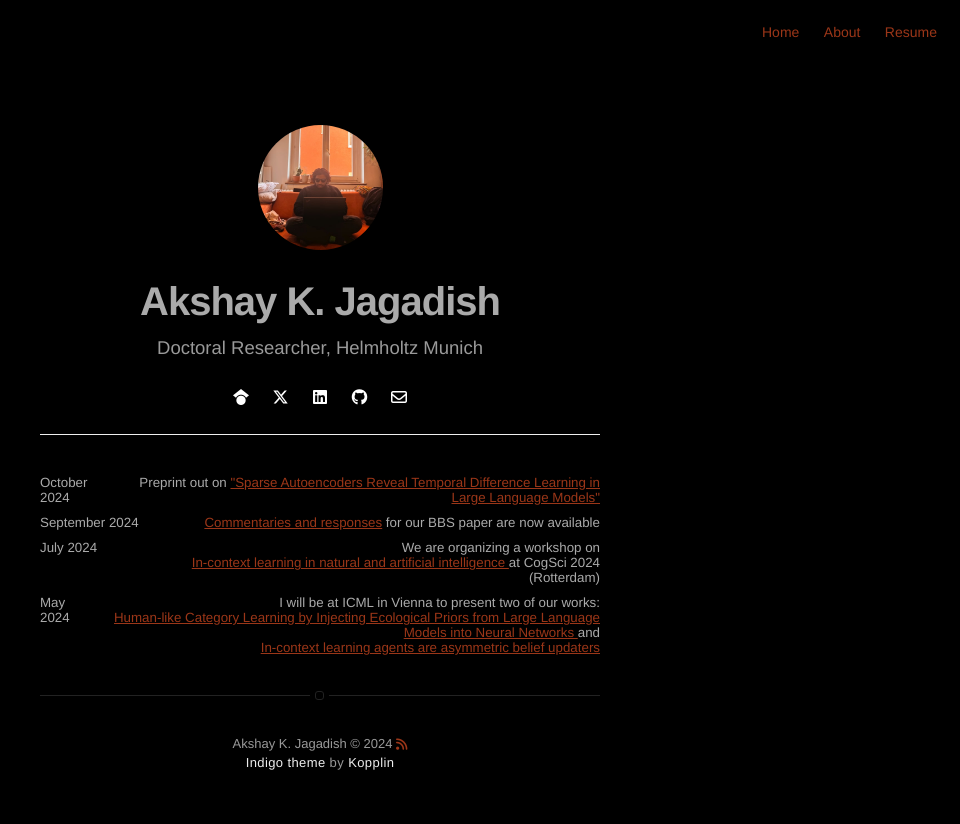
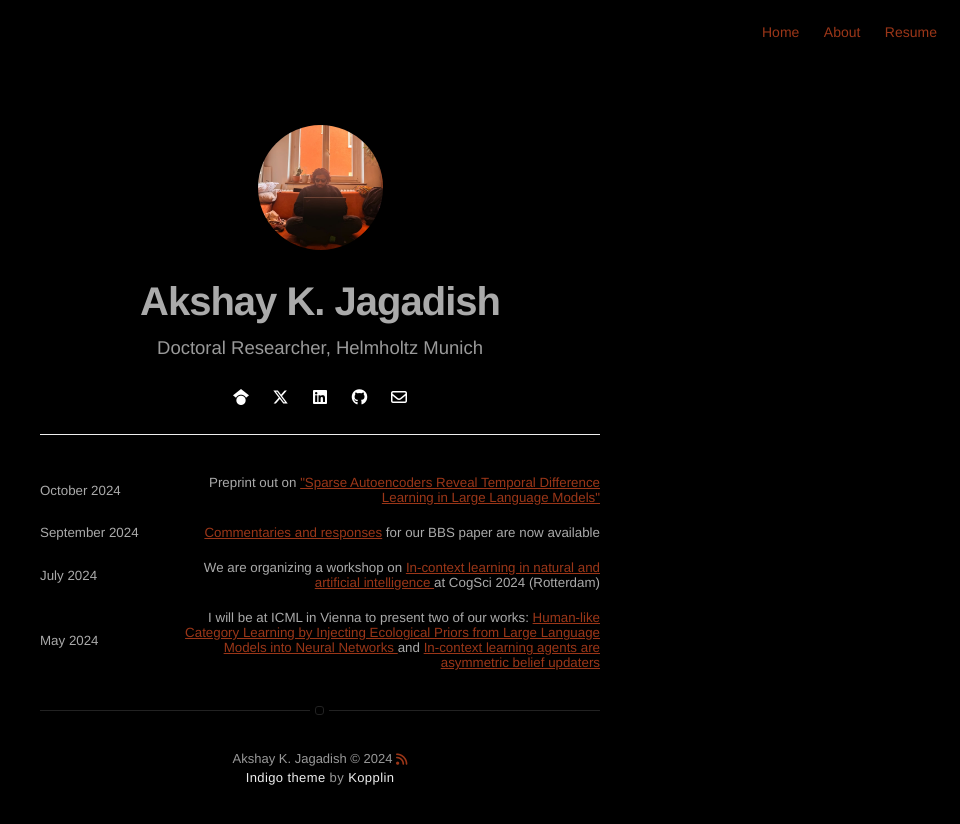
Before and after one commit to akjagadish/akjagadish.github.io, a Jekyll site: the page built from projects.html, in a window 1280 px wide. Shown: the top 824 px of the page, without its empty margins (320-1280 px from the left). Built offline with Jekyll 4.4.1, drawn with Linux system fonts in a browser that asks for light colours; nearby versions of some CDN libraries.

Commit message:
Refactor projects.html layout and update font size and links

```diff
--- a/projects.html
+++ b/projects.html
@@ -3,38 +3,35 @@ title: Projects
 layout: page
 ---
 <hr style="margin-top: 10px; border-width: 0.1px; border-color: lightgray;">
-<div style="display: flex; flex-direction: column; gap: 10px;">
+<div style="display: flex; flex-direction: column; gap: 20px;">
 
-  <div style="display: flex; justify-content: space-between;">
-    <span style="flex-grow: 1; text-align: left; font-size: smaller;">October 2024</span>
+  <div style="display: flex; justify-content: space-between; align-items: center;">
+    <span style="flex-shrink: 0; text-align: left; font-size: smaller; width: 100px;">October 2024</span>
     <span style="flex-grow: 1; text-align: right; font-size: smaller; margin-left: 20px;"> Preprint out on <a
         href="https://arxiv.org/abs/2410.01280">"Sparse Autoencoders Reveal Temporal Difference
         Learning in Large Language Models"</a></span>
   </div>
 
-  <div style="display: flex; justify-content: space-between;">
-    <span style="flex-grow: 1; text-align: left; font-size: smaller; ">September 2024</span>
+  <div style="display: flex; justify-content: space-between; align-items: center;">
+    <span style="flex-shrink: 0; text-align: left; font-size: smaller; width: 100px;">September 2024</span>
     <span style="flex-grow: 1; text-align: right; font-size: smaller; margin-left: 20px;"> <a
         href="https://marcelbinz.github.io/imgs/Meta-learned_models_of_cognition.pdf"> Commentaries and
         responses</a> for our BBS paper are now available</span>
   </div>
 
-  <div style="display: flex; justify-content: space-between;">
-    <span style="flex-grow: 1; text-align: left; font-size: smaller; ">July 2024</span>
+  <div style="display: flex; justify-content: space-between; align-items: center;">
+    <span style="flex-shrink: 0; text-align: left; font-size: smaller; width: 100px;">July 2024</span>
     <span style="flex-grow: 1; text-align: right; font-size: smaller; margin-left: 20px;"> We are organizing a workshop
-      on <br>
-      <a href="https://jacquespesnot.github.io/2024_CogSci_Workshop/"> In-context
+      on <a href="https://jacquespesnot.github.io/2024_CogSci_Workshop/"> In-context
         learning in natural and artificial intelligence </a> at CogSci 2024 (Rotterdam)</span>
   </div>
 
-  <div style="display: flex; justify-content: space-between;">
-    <span style="flex-grow: 1; text-align: left; font-size: smaller; ">May 2024</span>
+  <div style="display: flex; justify-content: space-between; align-items: center;">
+    <span style="flex-shrink: 0; text-align: left; font-size: smaller; width: 100px;">May 2024</span>
     <span style="flex-grow: 1; text-align: right; font-size: smaller; margin-left: 20px;"> I will be at ICML in Vienna
-      to present two of our works: <br>
-      <a href="https://arxiv.org/abs/2402.01821">
+      to present two of our works: <a href="https://arxiv.org/abs/2402.01821">
         Human-like Category Learning by Injecting Ecological Priors from Large Language Models into Neural Networks </a>
-      and <br>
-      <a href="https://arxiv.org/abs/2402.03969"> In-context learning agents are asymmetric belief updaters</a>
+      and <a href="https://arxiv.org/abs/2402.03969"> In-context learning agents are asymmetric belief updaters</a>
     </span>
   </div>
 
```
